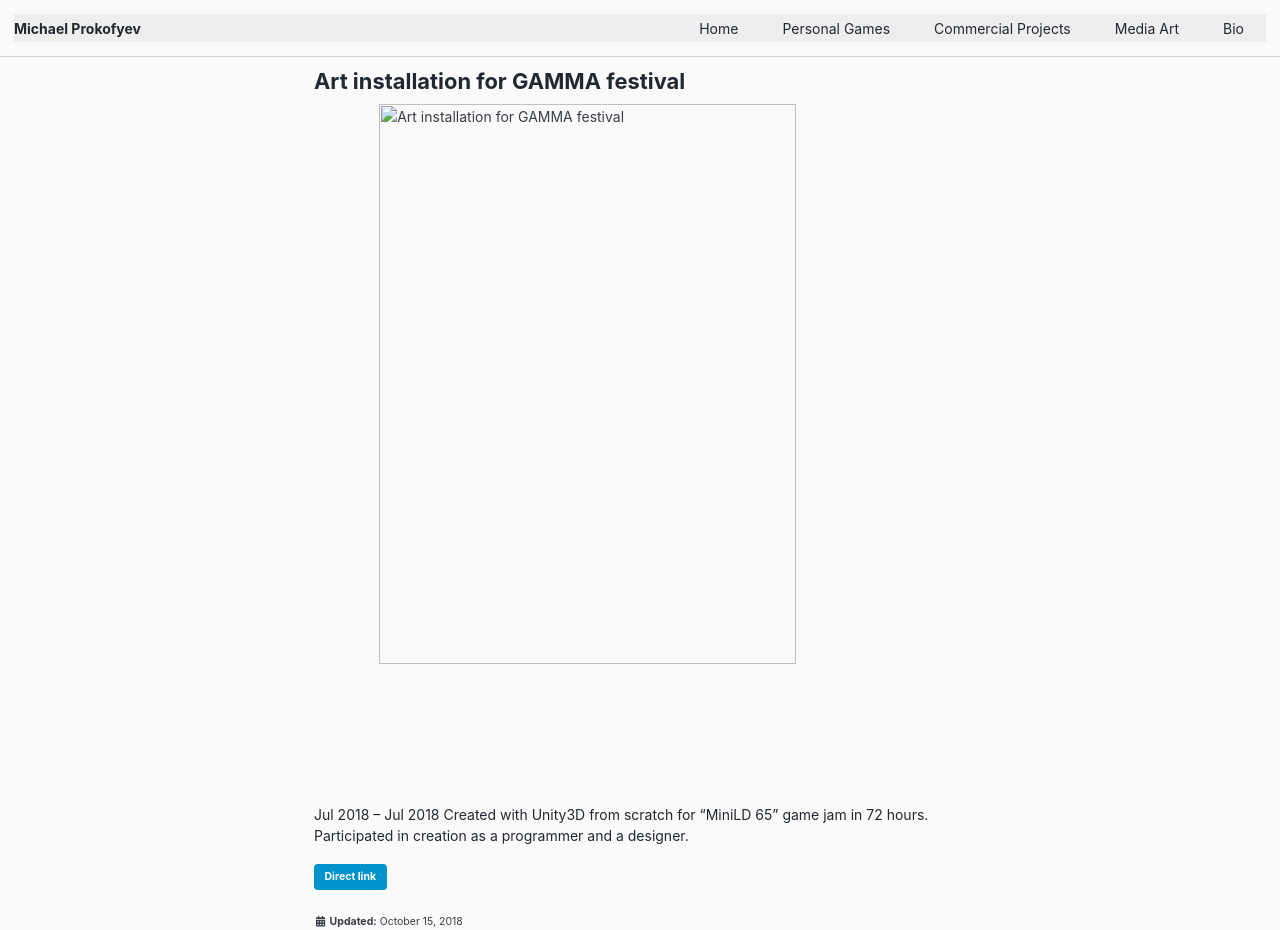
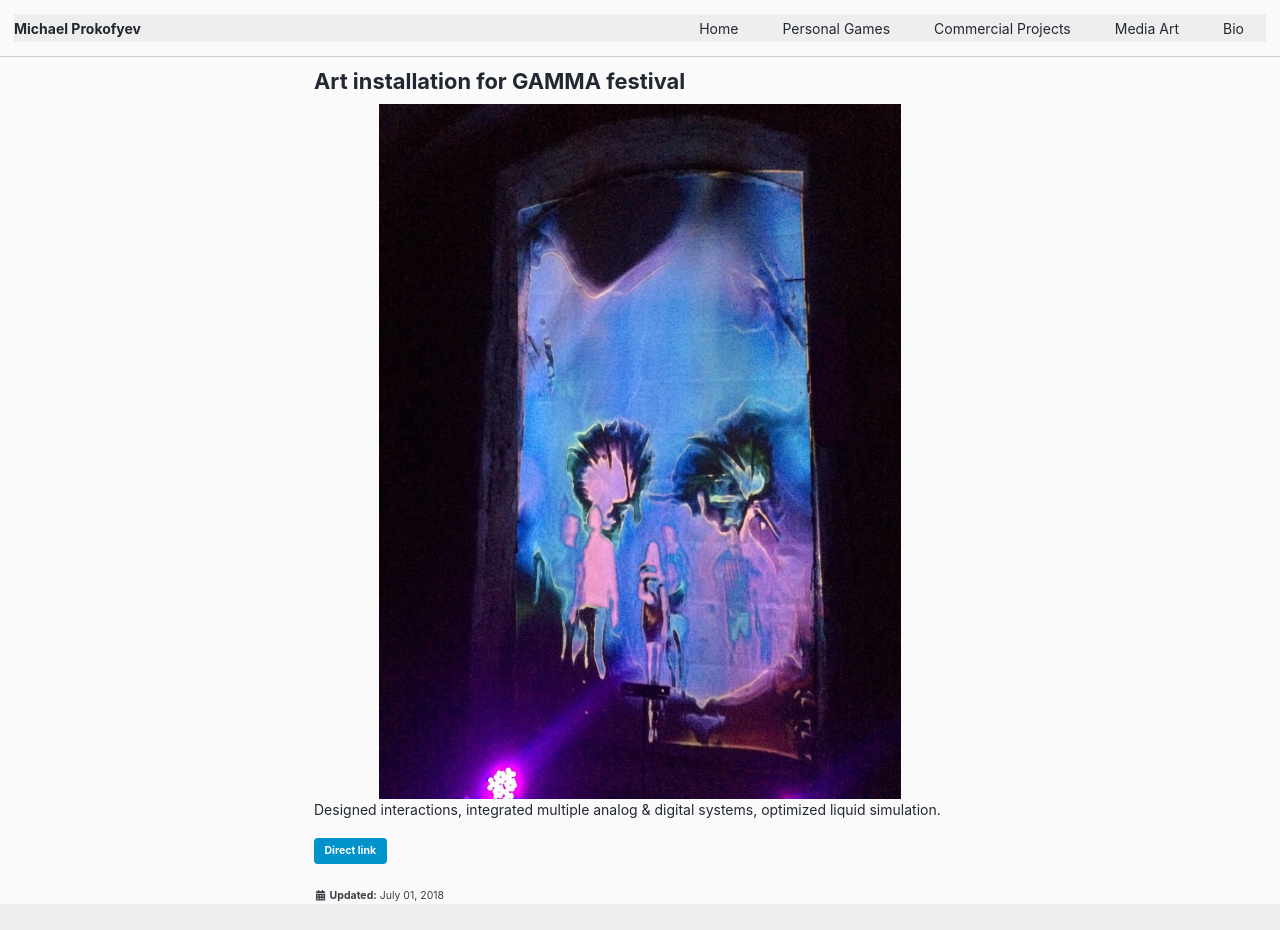
Before and after one commit to saint-angels/saint-angels.github.io, a Jekyll site: the page built from _media_art/gamma_2018.md, in a window 1280 px wide. Built offline with Jekyll 4.4.1, drawn with Linux system fonts in a browser that asks for light colours; nearby versions of some CDN libraries; after the commit the page ends 904 px from its top, so only the background shows below that.

Commit message:
media art upd

```diff
--- a/_media_art/gamma_2018.md
+++ b/_media_art/gamma_2018.md
@@ -1,10 +1,9 @@
 ---
 layout: media_art
 title: Art installation for GAMMA festival
-small_image: gotta_light_small.png
-big_image: gotta_light_large.png
+small_image: gamma_2018.jpg
+big_image: gamma_2018.jpg
 link: http://gammafestival.ru/
+date: 2018-07-01
 ---
-Jul 2018 – Jul 2018
-Created with Unity3D from scratch for "MiniLD 65" game jam in 72 hours.
-Participated in creation as a programmer and a designer.
+Designed interactions, integrated multiple analog & digital systems, optimized liquid simulation.
```
Also changed, not shown: media_art.html (+11 -13 lines), assets/images/media_art/gamma_2018.JPG (added), 6 other files.
